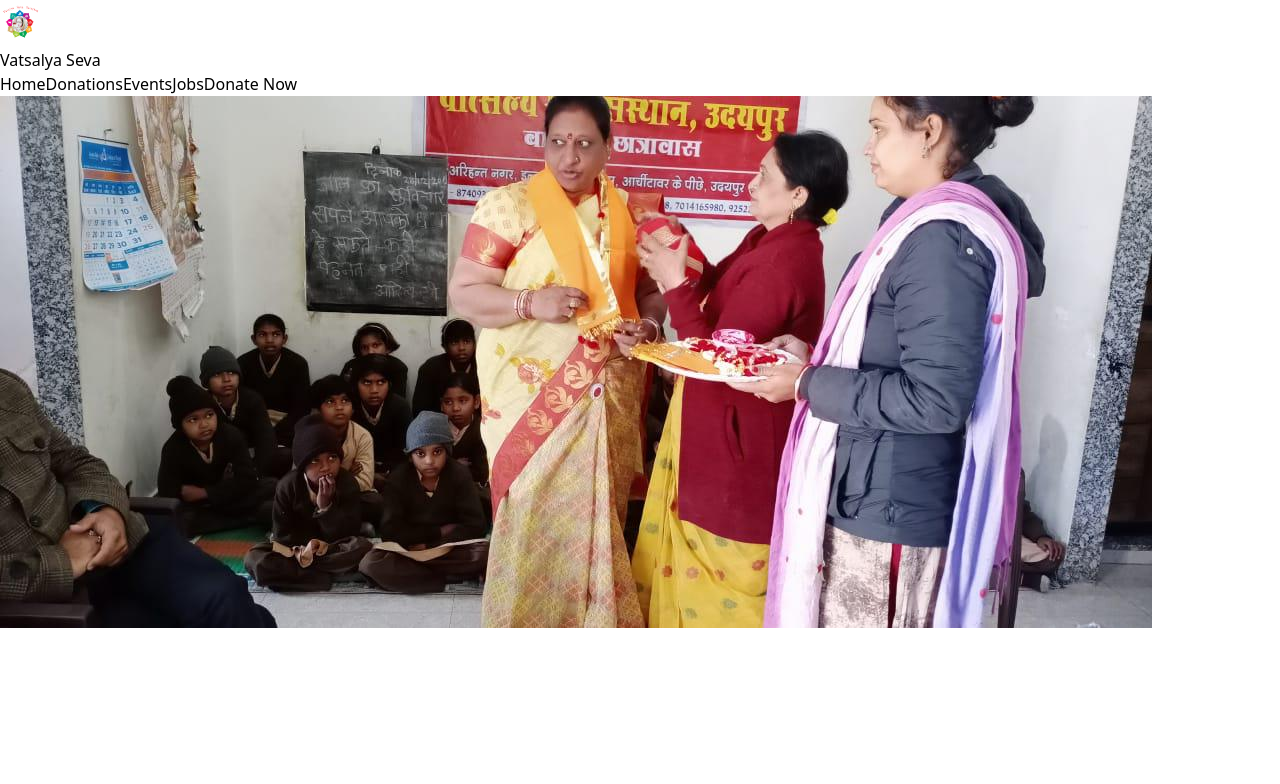
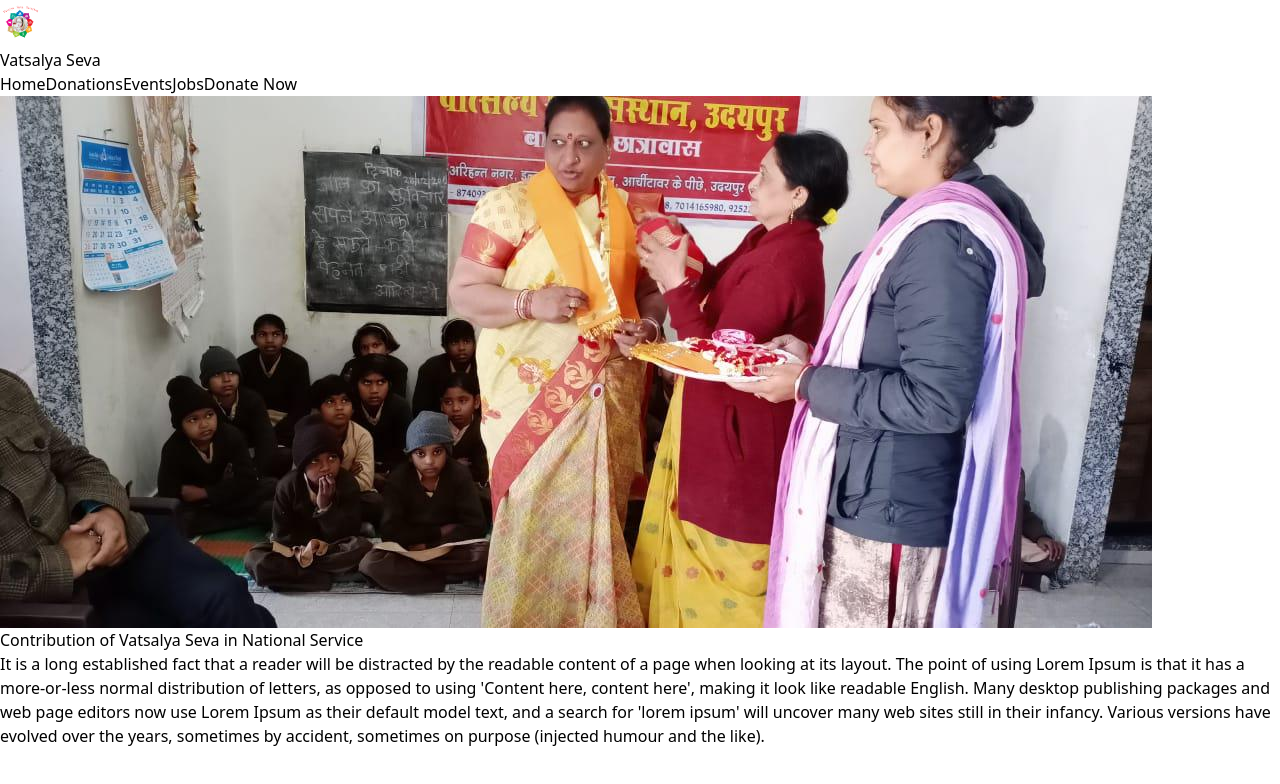
Before and after one commit to VatsalyaSeva/VatsalyaSevaWebsite, a Next.js app: page / in a window 1280 px wide. Shown: the top 784 px of the page. Built offline with nearby package versions, Linux system fonts and the light colour scheme.

Commit message:
Contribution Section

```diff
--- a/app/page.tsx
+++ b/app/page.tsx
@@ -7,7 +7,11 @@ export default function Home() {
     return (
         <div className=''>
             <Slider />
-
+            <div className='w-full bg-amber-100 self-end flex lg:flex-row flex-col items-center lg:px-10 lg:py-5 lg:space-x-10 space-y-3 px-2 py-5'>
+                <p className='lg:text-2xl sm:text-xl text-lg font-bold text-center self-center'>Contribution of Vatsalya Seva in National Service</p>
+                <div className=' lg:w-[10px] lg:h-[100px] w-1/2 h-[10px]  bg-amber-400'></div>
+                <p className='text_7 text-[12px] sm:text-sm text-center'>It is a long established fact that a reader will be distracted by the readable content of a page when looking at its layout. The point of using Lorem Ipsum is that it has a more-or-less normal distribution of letters, as opposed to using 'Content here, content here', making it look like readable English. Many desktop publishing packages and web page editors now use Lorem Ipsum as their default model text, and a search for 'lorem ipsum' will uncover many web sites still in their infancy. Various versions have evolved over the years, sometimes by accident, sometimes on purpose (injected humour and the like).</p>
+            </div>
         </div>
     )
 }
--- a/app/slider.tsx
+++ b/app/slider.tsx
@@ -39,11 +39,15 @@ export default function Slider() {
     }, [activeIndex])
 
     return (
-        <div>
+        <div className='relative'>
             <img
                 src={images[activeIndex]}
-                className={'w-full object-fill h-[300px] sm:h-[400px] lg:h-[550px]'}
+                className={'w-full object-fill h-[300px] sm:h-[400px] lg:h-[580px]'}
             />
+            <div className='absolute z-[2] bottom-0 bg-gradient-to-t from-gray-900 to-transparent w-full h-[300px] sm:h-[400px] lg:h-[580px] flex justify-end'>
+
+            </div>
+
         </div>
     )
 }
--- a/styles/globals.scss
+++ b/styles/globals.scss
@@ -18,4 +18,8 @@
     .donate_btn {
         @apply bg-red-500 text-white font-medium px-3 py-1 rounded-lg text-sm
     }
+
+    .text_7 {
+        width: 80%
+    }
 }
```
